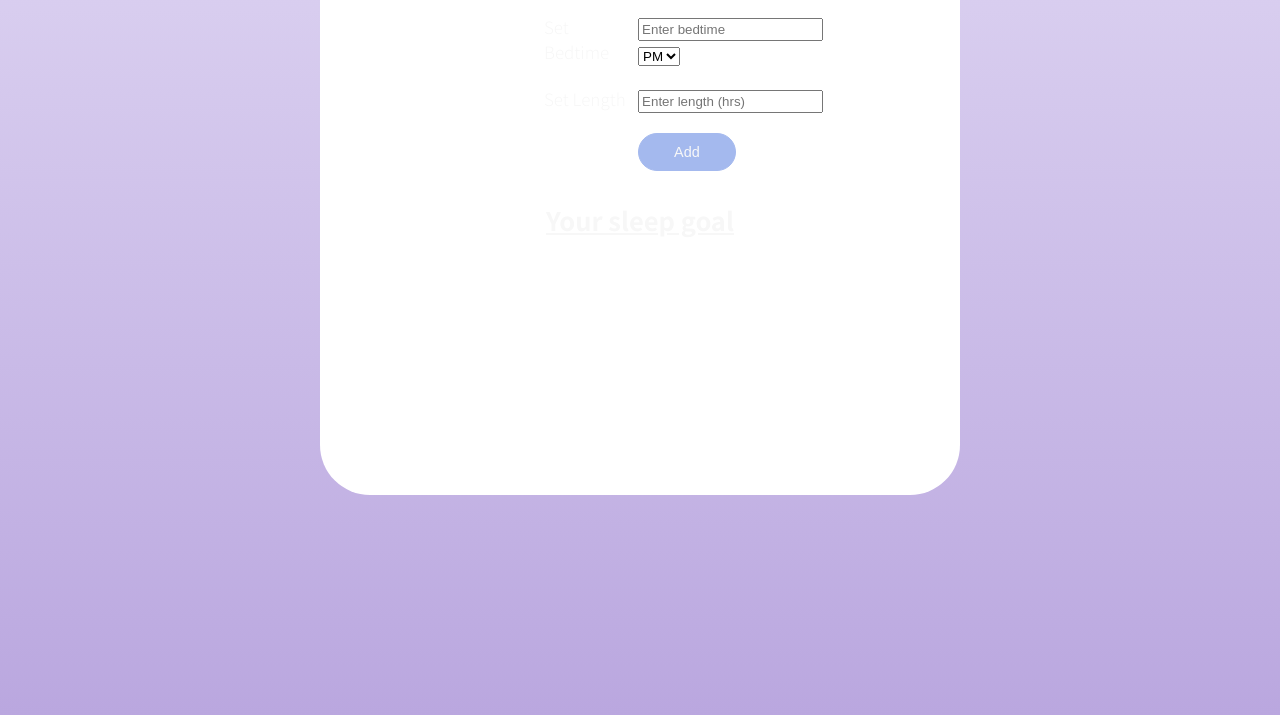
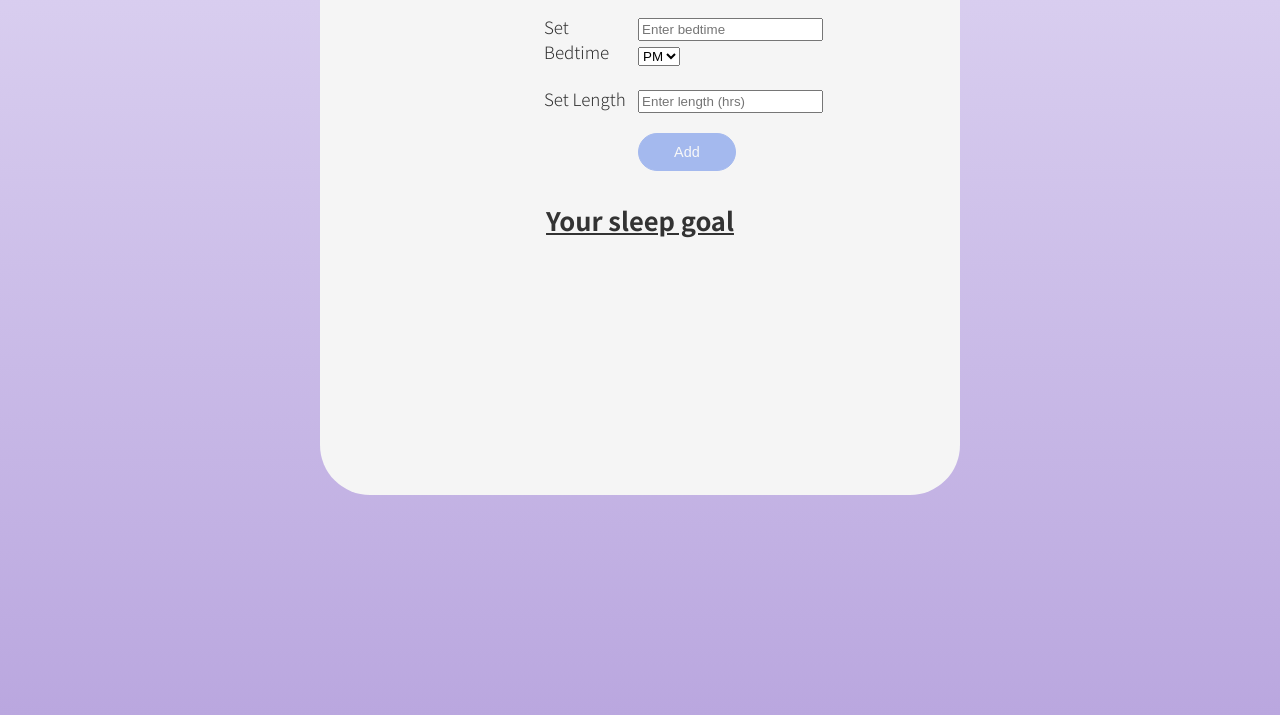
Before and after one commit to rtambunt/sleep-tracker-app-js, a website: page index.html in a window 1280 px wide. Shown: the part 85-800 px from the top of the page. Drawn offline with Linux system fonts and the light colour scheme.

Commit message:
Convert to px to rem

```diff
--- a/sass/_base.scss
+++ b/sass/_base.scss
@@ -18,15 +18,25 @@ Dark Purples: #6A2D8A #412A78 #0E0D5A
 :root {
   --color-primary: #baa7df;
   --color-primary-light: #dcd2f1;
+  --color-grey-dark: rgb(51, 51, 51);
 }
 
 * {
   margin: 0;
   padding: 0;
-  box-sizing: border-box;
 }
 
-html,
+*,
+*::before,
+*::after {
+  box-sizing: inherit;
+}
+
+html {
+  box-sizing: border-box;
+  font-size: 62.5%;
+}
+
 body {
   background-image: linear-gradient(
     var(--color-primary-light),
@@ -35,9 +45,9 @@ body {
   background-size: cover;
   background-repeat: no-repeat;
   background-attachment: fixed;
-  color: rgb(247, 247, 247);
+  color: var(--color-grey-dark);
   font-family: 'Noto Sans JP', Arial, Helvetica, sans-serif;
-  font-size: 17px;
+  font-size: 1.7rem;
   font-weight: 300;
   text-rendering: optimizeLegibility;
 }
@@ -54,13 +64,13 @@ body {
 /* --- Headings --- */
 
 h1 {
-  margin-bottom: 30px;
+  margin-bottom: 3rem;
   text-align: center;
   font-size: 200%;
 }
 
 h2 {
-  margin-top: 30px;
+  margin-top: 3rem;
   text-align: center;
   font-size: 150%;
 }
--- a/sass/_layout.scss
+++ b/sass/_layout.scss
@@ -4,10 +4,14 @@
 
 .content {
   border-radius: 50px;
+  -webkit-border-radius: 50px;
+  -moz-border-radius: 50px;
+  -ms-border-radius: 50px;
+  -o-border-radius: 50px;
   height: 70vh;
   margin: auto;
   width: 50%;
-  background-color: #fff;
+  background-color: rgb(245, 245, 245);
 }
 
 .input-container {
@@ -19,7 +23,7 @@
 
 .row {
   display: block;
-  margin: 20px auto;
+  margin: 2rem auto;
   max-width: 1140px;
 }
 
```
Also changed, not shown: css/style.css.
